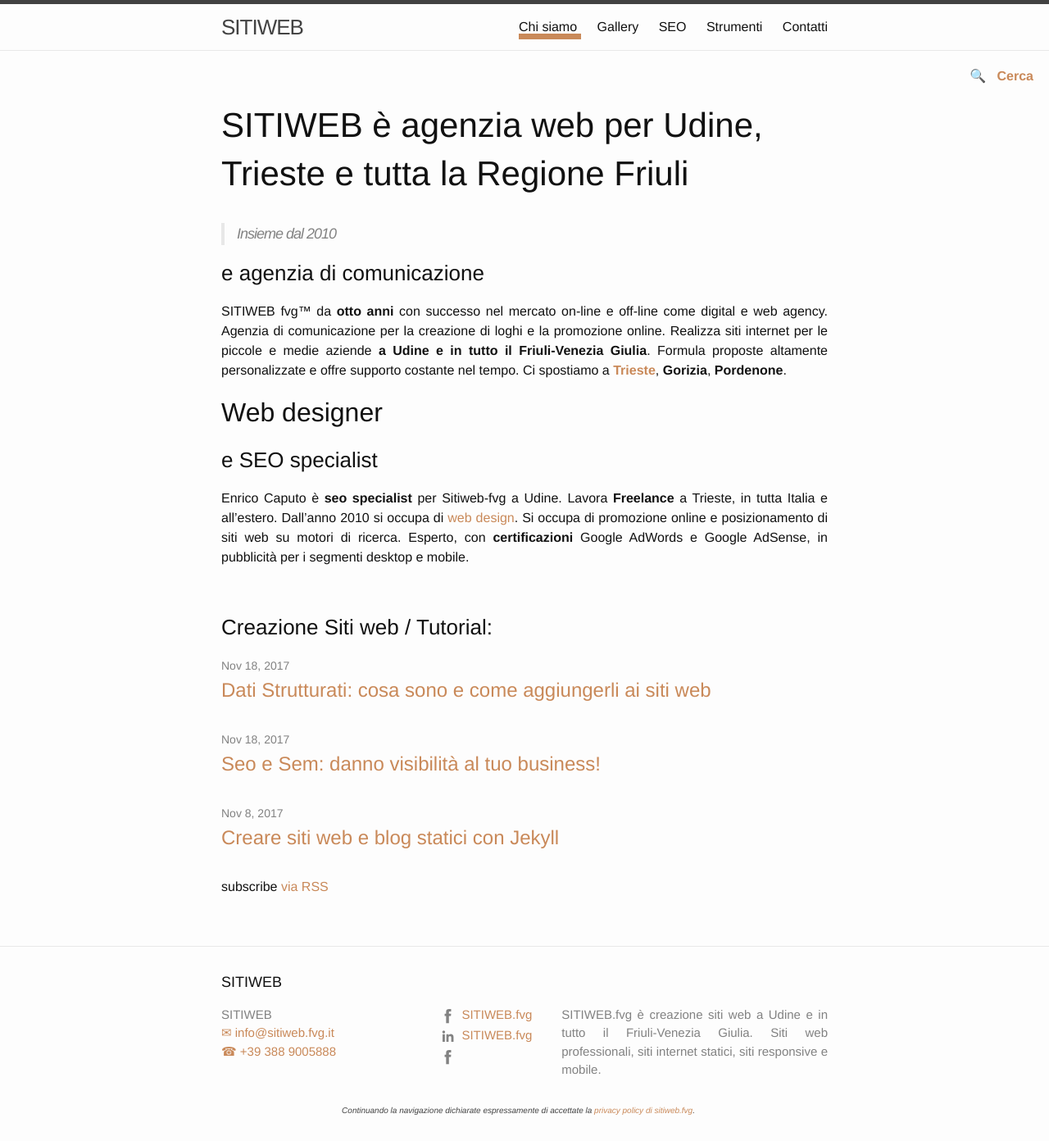
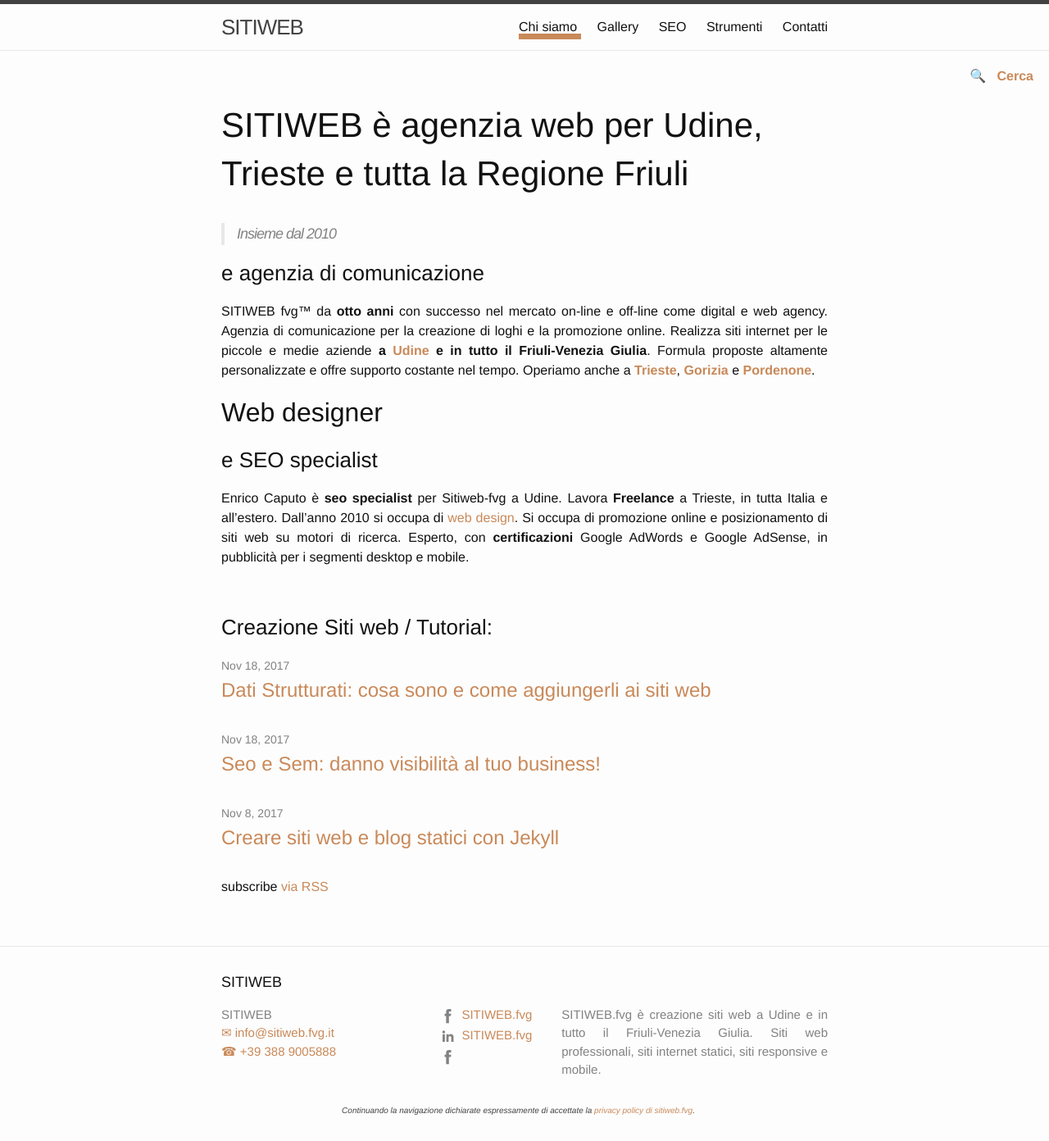
Before and after one commit to enricocaputo/sitiweb.fvg, a Jekyll site: the page built from chi-siamo.md, in a window 1280 px wide. Shown: the whole page at 82% size. Built offline with Jekyll 4.4.1, drawn with Linux system fonts in a browser that asks for light colours.

Commit message:
aggiunti link

```diff
--- a/chi-siamo.md
+++ b/chi-siamo.md
@@ -3,14 +3,13 @@ layout: page
 title: 'SITIWEB è agenzia web per Udine, Trieste e tutta la Regione Friuli'
 excerpt: 'Web agency per creazione siti web e posizionamento siti internet e SEO per aziende e professionisti, Udine Trieste Gorizia Pordenone, prezzi onesti!'
 permalink: /chi-siamo/
-sitemap:
-  priority: 0.51
+sitemap: true
 ---
 <blockquote>Insieme dal 2010</blockquote>
 
 <h3>e agenzia di comunicazione</h3>
 
-SITIWEB fvg™ da **otto anni** con successo nel mercato on-line e off-line come digital e web agency. Agenzia di comunicazione per la creazione di loghi e la promozione online. Realizza siti internet per le piccole e medie aziende **a Udine e in tutto il Friuli-Venezia Giulia**. Formula proposte altamente personalizzate e offre supporto costante nel tempo. Ci spostiamo a **[Trieste](/realizzazione-siti-internet-a-trieste.html)**, **Gorizia**, **Pordenone**.
+SITIWEB fvg™ da **otto anni** con successo nel mercato on-line e off-line come digital e web agency. Agenzia di comunicazione per la creazione di loghi e la promozione online. Realizza siti internet per le piccole e medie aziende **a [Udine](/siti-web-udine/) e in tutto il Friuli-Venezia Giulia**. Formula proposte altamente personalizzate e offre supporto costante nel tempo. Operiamo anche a **[Trieste](/realizzazione-siti-internet-a-trieste.html)**, **[Gorizia](/siti-web-gorizia/)** e **[Pordenone](/siti-web-pordenone/)**.
 
 
 
```
